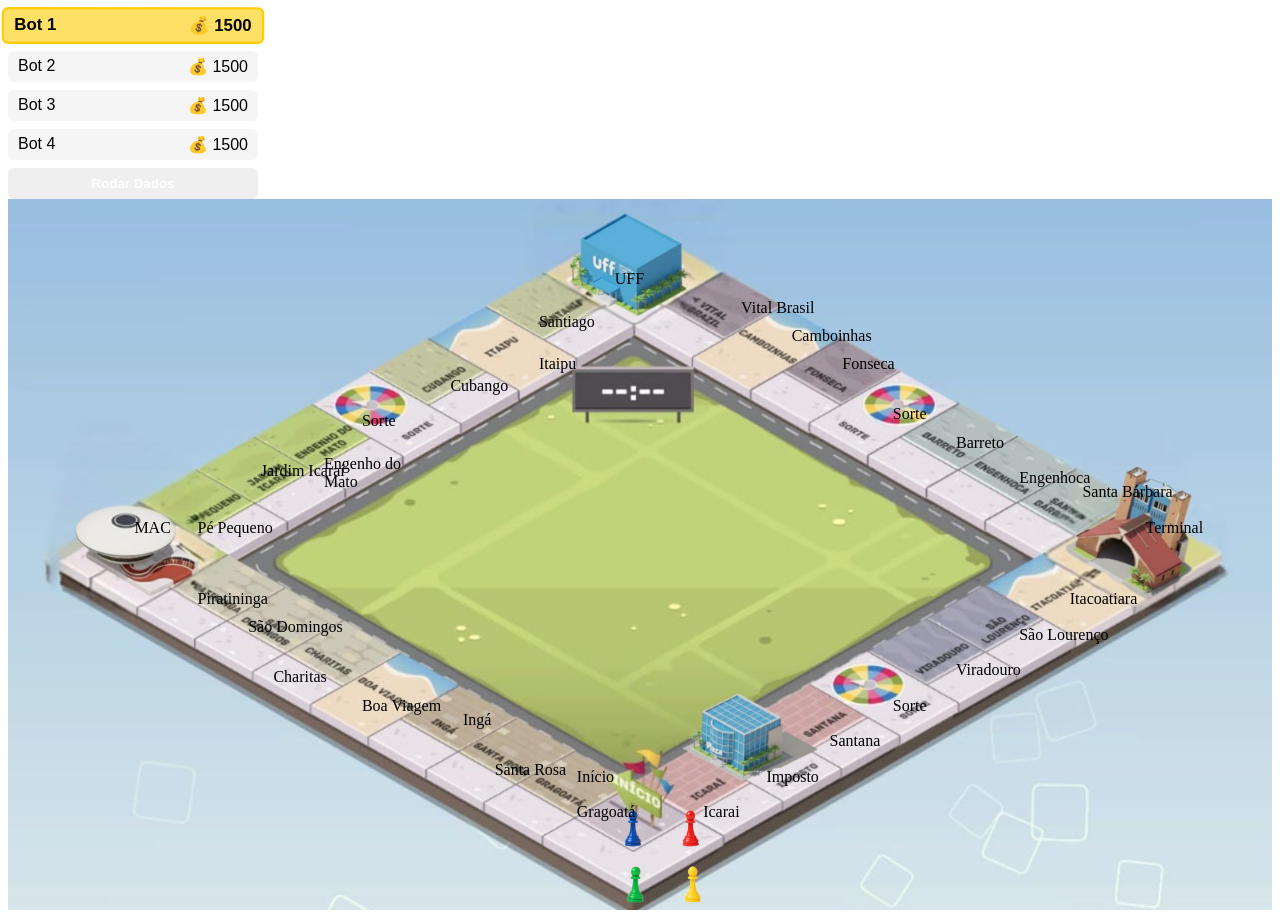
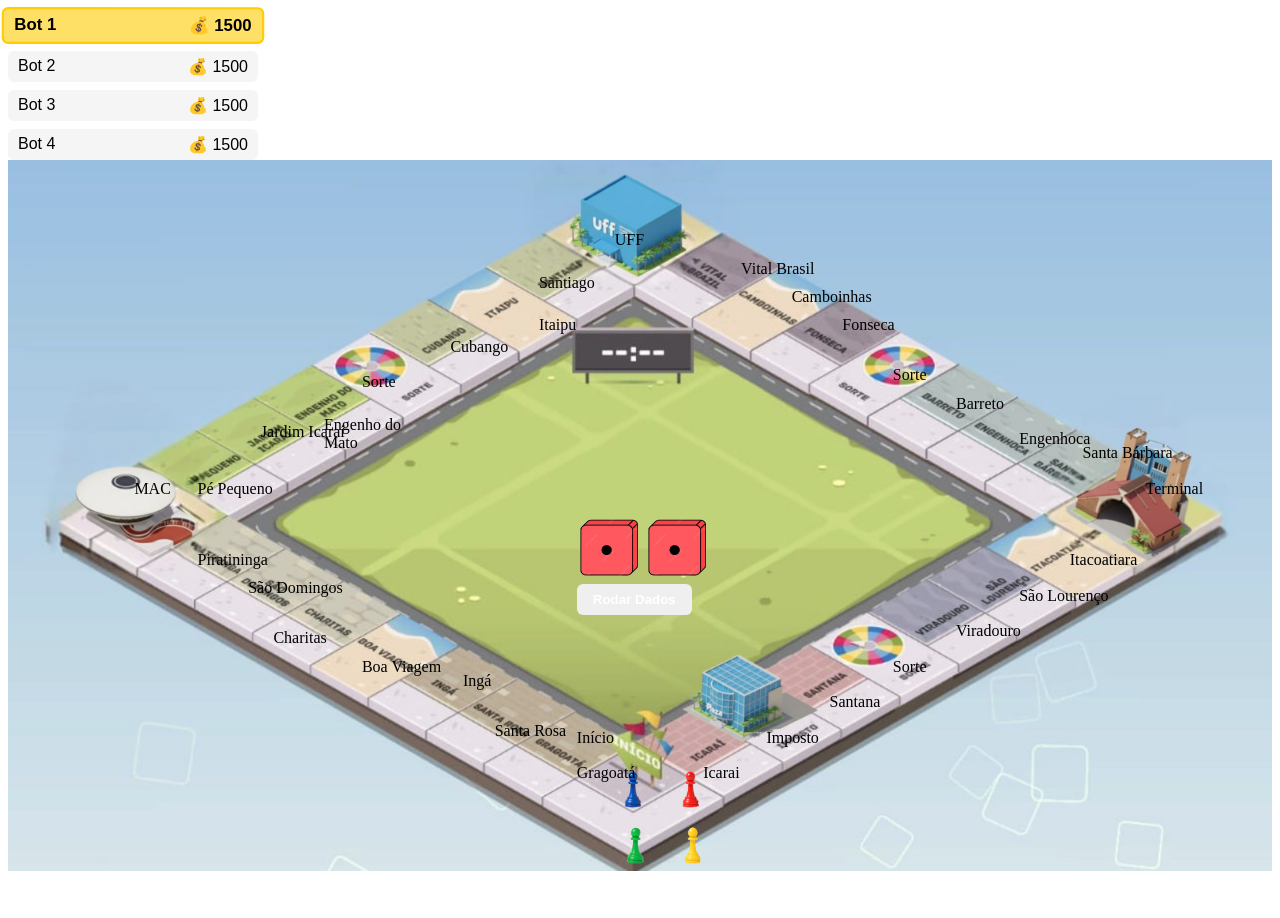
Before and after one commit to brunanoroes/monopoly-game, a plain HTML site: page jogo.html in a window 1280 px wide. After the commit the page ends 879 px from the top, so only its background shows below. Drawn offline with Linux system fonts and the light colour scheme.

Commit message:
feat: componente de dados

```diff
--- a/components/dados.js
+++ b/components/dados.js
@@ -1,25 +1,25 @@
 Vue.component('dados', {
   props: ['numero1', 'numero2'],
   template: `
-    <div style="display: flex; gap: 8px; justify-content: center;">
-      <div :style="estilo">{{ numero1 }}</div>
-      <div :style="estilo">{{ numero2 }}</div>
+    <div class="dados">
+      <img
+        :src="imagem1"
+        :alt="'Dado ' + numero1"
+        class="dado"
+      >
+      <img
+        :src="imagem2"
+        :alt="'Dado ' + numero2"
+        class="dado"
+      >
     </div>
   `,
   computed: {
-    estilo() {
-      return {
-        width: '40px',
-        height: '40px',
-        display: 'flex',
-        alignItems: 'center',
-        justifyContent: 'center',
-        border: '2px solid black',
-        borderRadius: '8px',
-        fontWeight: 'bold',
-        fontSize: '18px',
-        backgroundColor: 'white'
-      };
+    imagem1() {
+      return 'assets/dados/dado' + this.numero1 + '.png';
+    },
+    imagem2() {
+      return 'assets/dados/dado' + this.numero2 + '.png';
     }
   }
 });
--- a/css/jogo.css
+++ b/css/jogo.css
@@ -116,3 +116,8 @@
 .city .peao:nth-child(2) { top: 25%; left: 75%; }
 .city .peao:nth-child(3) { top: 75%; left: 25%; }
 .city .peao:nth-child(4) { top: 75%; left: 75%; }
+
+.dado {
+  width: 4rem;
+  height: 4rem;
+}
--- a/jogo.html
+++ b/jogo.html
@@ -17,17 +17,19 @@
           <span class="nome">{{ jogador.nome }}</span>
           <span class="dinheiro">💰 {{ jogador.dinheiro }}</span>
         </div>
-
-        <button
-          @click="jogarTurno(jogadorAtivo)"
-          :style="{ backgroundColor: jogadorAtivo.cor, color: '#fff', fontWeight: 'bold', padding: '8px 16px', borderRadius: '6px', border: 'none', cursor: 'pointer' }"
-        >
-          Rodar Dados
-        </button>
       </div>
 
       <div class="board">
         <img src="assets/tabuleiro.jpg" class="imagem-fundo" />
+        <div :style="EstilizarObjetoPosicao(areadados)">
+          <dados :numero1="dados.numero1" :numero2="dados.numero2"></dados>
+          <button
+            @click="jogarTurno(jogadorAtivo)"
+            :style="{ backgroundColor: jogadorAtivo.cor, color: '#fff', fontWeight: 'bold', padding: '8px 16px', borderRadius: '6px', border: 'none', cursor: 'pointer' }"
+          >
+            Rodar Dados
+          </button>
+        </div>
         <div v-for="casa in tabuleiro.casas"
             :id="'casa-' + casa.id"
             class="city"
--- a/jogo.js
+++ b/jogo.js
@@ -15,6 +15,11 @@ new Vue({
       prices: [],
       selected: 0,
       mensagemAlerta: "",
+    },
+    areadados: {x: 45, y: 50},
+    dados: {
+      numero1 : 1,
+      numero2 : 1
     }
   },
   created() {
@@ -68,11 +73,11 @@ new Vue({
         numero1 = resultado.dado1;
         numero2 = resultado.dado2;
 
+        this.dados.numero1 = numero1
+        this.dados.numero2 = numero2
+
         //Atualiza a casa do jogador no tabuleiro
         const novaCasa = this.tabuleiro.atualizarCasaJogador(jogador, resultado.soma);
-
-        //Log
-        console.log(`${jogador.nome} rolou ${numero1} + ${numero2} = ${resultado.soma}, nova posição: ${resultado.novaPosicao}`);
 
         //Realiza ação da casa (ex: comprar/alugar)
         this.tabuleiro.realizarFuncao(jogador, novaCasa, this.modal);
```
Also changed, not shown: assets/dados/dado1.png (added), assets/dados/dado2.png (added), assets/dados/dado3.png (added), assets/dados/dado4.png (added), assets/dados/dado5.png (added), assets/dados/dado6.png (added).
